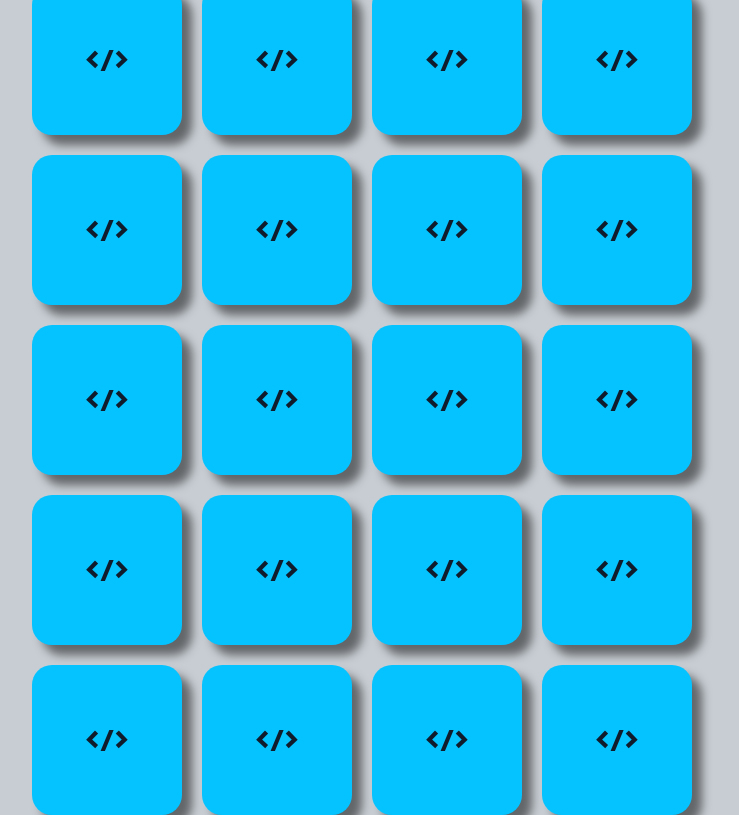
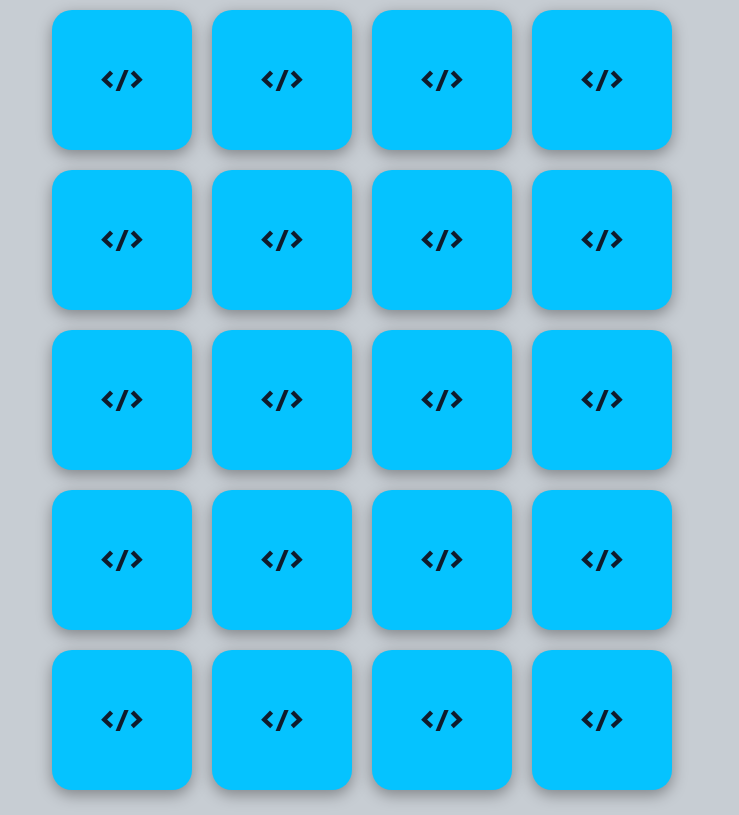
Before and after one commit to Carlosrubenx/memory-game, a plain HTML site: page index.html in a window 1280 px wide. Shown: the whole page, without its empty margins (278-1017 px from the left). Drawn offline with Linux system fonts and the light colour scheme.

Commit message:
add style changes

```diff
--- a/assets/styles/style.css
+++ b/assets/styles/style.css
@@ -4,6 +4,13 @@
     margin: 0;
     padding: 0;
     box-sizing: border-box;
+
+    -webkit-font-smoothing: antialiased;
+    -moz-osx-font-smoothing: grayscale;
+}
+
+:root {
+    font-size: 62.5%;
 }
 
 body {
@@ -16,12 +23,14 @@ body {
 }
 
 .card {
-    width: 150px;
-    height: 150px;
+    width: 14rem;
+    height: 14rem;
     position: relative;
 
     transform-style: preserve-3d;
     transition: transform 0.5s;
+
+    cursor: pointer;
 }
 
 .card-back, .card-front {
@@ -31,8 +40,8 @@ body {
     display: flex;
     justify-content: center;
     align-items: center;
-    border-radius: 20px;
-    box-shadow: 10px 10px 10px rgba(0, 0, 0, 0.5);
+    border-radius: 2rem;
+    box-shadow: rgba(0, 0, 0, 0.35) 0px 5px 15px;
     backface-visibility: hidden;
 }
 
@@ -48,7 +57,7 @@ body {
 .card-back {
     color: #101c2c;
     background-color: #05c3ff;
-    font-size: 30px;
+    font-size: 3rem;
 
 }
 
@@ -59,7 +68,7 @@ body {
     height: 100%;
     background-color: rgba(0, 0, 0, 0.9);
     color: white;
-    font-size: 50px;
+    font-size: 5rem;
     display: none;
     flex-direction: column;
     justify-content: center;
@@ -68,17 +77,17 @@ body {
 }
 
 #restart {
-    padding: 20px;
-    font-size: 20px;
+    padding: 2rem;
+    font-size: 2rem;
     background-color: yellow;
     border: none;
-    border-radius: 10px;
-    margin-top: 15px;
+    border-radius: 1rem;
+    margin-top: 1.5rem;
 }
 
 #gameBoard {
-    max-width: 700px;
+    max-width: 70rem;
     display: grid;
     grid-template: 1fr 1fr 1fr 1fr 1fr / 1fr 1fr 1fr 1fr;
-    gap: 20px;
+    gap: 2rem;
 }
```
